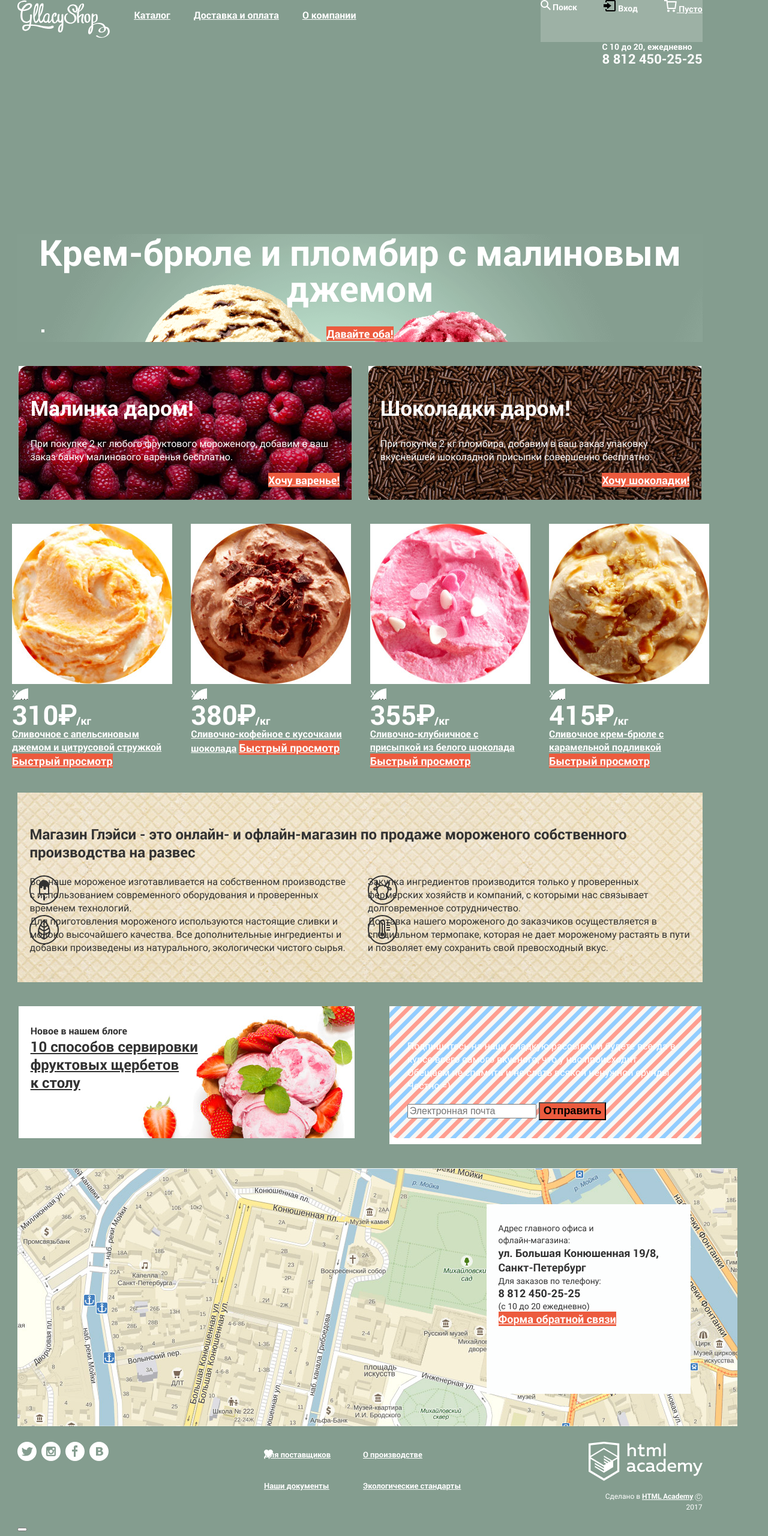
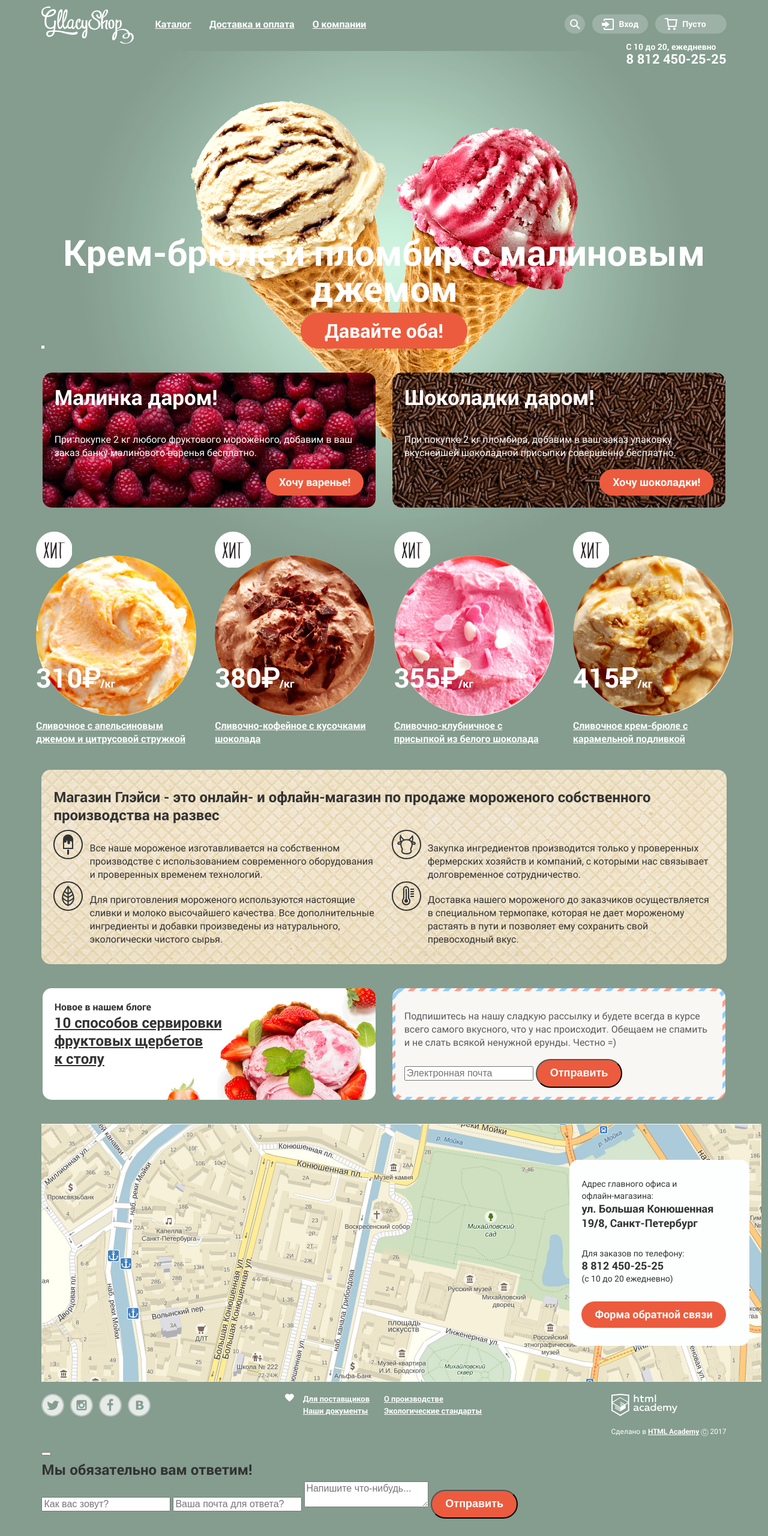
Before and after one commit to Ekaterina9106/567513-gllacy, a plain HTML site: page index.html in a window 1280 px wide. Shown: the top 2560 px of the page at 60% size. Drawn offline with Linux system fonts and the light colour scheme.

Commit message:
декоративные элементы

```diff
--- a/css/style.css
+++ b/css/style.css
@@ -6,6 +6,7 @@
     font-weight: 400;
     font-style: normal;
 }
+
 @font-face {
     font-family: "Roboto";
     src:
@@ -14,6 +15,7 @@
     font-weight: 700;
     font-style: normal;
 }
+
 @font-face {
     font-family: "Roboto";
     src:
@@ -23,21 +25,59 @@
     font-style: normal;
 }
 
+html { box-sizing: border-box; }
+*, *::before, *::after { box-sizing: inherit; }
+
 body {
     font-size: 16px;
     font-family: "Roboto", "Arial", sans-serif;
     color: #ffffff;
-    background: #849d8f;
-    line-height: 22px;
+    line-height: 1.375;
     padding-left: 2.3%;
     padding-right: 2.3%;
     min-width: 900px;
     max-width: 1200px;
-    box-sizing: border-box;
+    background-repeat: no-repeat;
+    background-position: 50% 85px;
+    background-color: #849d8f;
+    margin: auto;
+}
+
+.slide1 {
+    background-image: url("../img/slider1.png");
+    background-color: #849d8f;
+}
+
+.slide1 .slide-item1 {
+    display: block;
+}
+
+.slide2 {
+    background-image: url("../img/slider2.png");
+    background-color: #8b98a8;
+}
+
+.slide2 .slide-item2 {
+    display: block;
+}
+
+.slide3 {
+    background-image: url("../img/slider3.png");
+    background-color: #9d8b84;
+}
+
+.slide3 .slide-item3 {
+    display: block;
+}
+
+h1, h2, h3 {
+    margin: 0;
 }
 
 ul {
     list-style: none;
+    padding: 0;
+    margin: 0;
 }
 
 a {
@@ -50,10 +90,15 @@ a:hover, a:active {
     color: #ffbc9e;
 }
 
+.logo {
+    height: 60px;
+}
+
 .ice {
     font-size: 35px;
     line-height: 1.17;
     font-weight: bolder;
+    margin-bottom: 40px;
 }
 
 .shop {
@@ -61,6 +106,7 @@ a:hover, a:active {
     font-size: 24px;
     line-height: 1.25;
     font-weight: bold;
+    margin-bottom: 10px;
 }
 
 .btn {
@@ -68,14 +114,49 @@ a:hover, a:active {
     line-height: 1.33;
     background-color: #ec5b3e;
     font-weight: bolder;
+    color: #ffffff;
+    padding: 10px 22px;
+    border-radius: 45px;
+    text-decoration: none;
+    display: inline-block;
 }
 
 .btn:hover {
     background-color: #f17c64;
+    color: #ffffff;
 }
 
 .btn:active {
     background-color: #db5238;
+    color: #ffffff;
+}
+
+.btn-slider {
+    font-size: 32px;
+    line-height: 1.375;
+    padding: 8px 40px;
+    margin: auto;
+    text-decoration: none;
+    border-radius: 64px;
+}
+
+.slider {
+    text-align: center;
+    position: relative;
+    margin-bottom: 40px;
+    margin-top: 280px;
+}
+
+.slider-controls {
+    display: flex;
+    position: absolute;
+    left: 0;
+    bottom: 0;
+}
+
+.slider-controls li {
+    width: 5px;
+    height: 5px;
 }
 
 .slider-controls li:hover {
@@ -86,42 +167,51 @@ a:hover, a:active {
     background-color: #ffffff;
 }
 
-#slide1 {
-    background-image: url("../img/slider1.png");
-}
-
-#slide2 {
-    background-image: url("../img/slider2.png");
-    display: none;
-}
-
-#slide3 {
-    background-image: url("../img/slider3.png");
-    display: none;
-}
-
 .slide-item {
     font-size: 60px;
     line-height: 1;
     font-weight: bolder;
+    display: none;
+}
+
+.page-header {
+    display: flex;
+    flex-wrap: wrap;
+    margin-top: 10px;
+    align-items: center;
 }
 
 .main-menu {
     font-weight: bolder;
     line-height: 1.125;
     text-decoration: underline;
+    margin-left: 20px;
 }
 
-.main-menu a:hover {
-    background-color: #ffffff;
+.main-menu ul {
+    display: flex;
+    justify-content: space-between;
 }
 
-.main-menu a:active {
-    background-color: #ffffff;
+.main-menu-item {
+    display: inline-block;
+    padding: 7px 15px;
+    border-radius: 32px;
 }
 
-.main-menu .active {
+.main-menu-item:hover {
+    background-color: #f7f6f3;
+    color: #333333;
+}
+
+.main-menu-item:active{
+    background-color: #ededed;
+    color: #333333;
+}
+
+.main-menu-item.active {
     background-color: #d07058;
+    color: #ffffff;
 }
 
 .main-menu .sub-menu {
@@ -153,7 +243,6 @@ a:hover, a:active {
     font-size: 14px;
     line-height: 1.14;
     font-weight: bold;
-    background-color: #9db1a5;
     width: 270px;
     margin-left: auto;
     justify-content: space-between;
@@ -163,21 +252,40 @@ a:hover, a:active {
     font-size: 14px;
     font-weight: bold;
     line-height: 1.14;
-    background-color: #9db1a5;
+    background-color: rgba(255,255,255,0.2);
+    border-radius: 32px;
+    display: flex;
+    align-items: center;
+    padding: 6px 16px;
 }
 
-.user-block-btn .icon svg {
+.user-block-btn-search {
+    padding: 0px;
+    width: 34px;
+}
+
+.user-block-btn-search svg {
+    margin: auto;
+}
+
+.user-block-btn-basket {
+    padding-right: 34px;
+    text-decoration: none;
+}
+
+.user-block-btn svg {
     fill: #ffffff;
+    margin-right: 8px;
 }
 
 .user-block-btn:hover,
-.user-block-btn.active
-{
+.user-block-btn.active {
     color: #323232;
     background-color: #f8f7f4;
+    cursor: pointer;
 }
 
-.user-block-btn:hover .icon svg {
+.user-block-btn:hover svg {
     fill: #000000;
 }
 
@@ -201,7 +309,6 @@ a:hover, a:active {
 
 .pop-up {
     background-color: #f8f7f4;
-
     display: none;
 }
 
@@ -210,6 +317,12 @@ a:hover, a:active {
     font-size: 13px;
     line-height: 1.85;
     text-decoration: underline;
+}
+
+.info {
+    display: flex;
+    justify-content: flex-end;
+    width: 100%;
 }
 
 .time {
@@ -226,10 +339,20 @@ a:hover, a:active {
     display: block;
 }
 
+.offer {
+    display: flex;
+    justify-content: space-between;
+    margin-left: -2.3%;
+    margin-right: -2.3%;
+    margin-bottom: 40px;
+}
+
 .offer-raspberries {
     background-image: url("../img/rasp.jpg");
     background-color: #580214;
     background-repeat: no-repeat;
+    background-size: 100%;
+    border-radius: 15px;
     width: 100%;
     margin-right: 2.3%;
     margin-left: 2.3%;
@@ -240,32 +363,83 @@ a:hover, a:active {
     background-image: url("../img/choc.jpg");
     background-color: #63381f;
     background-repeat: no-repeat;
+    background-size: 100%;
+    border-radius: 15px;
     width: 100%;
     margin-right: 2.3%;
     padding: 20px;
 }
 
+.catalog {
+    margin-bottom: 40px;
+}
+
+.products {
+    display: flex;
+    justify-content: space-around;
+    flex-wrap: wrap;
+    margin-left: -2.3%;
+    margin-right: -2.3%;
+}
+
+.product-item {
+    width: 22.2%;
+    position: relative;
+    padding-top: 40px;
+}
+
+.product-item .product-view {
+    display: none;
+}
+
 .product-item:hover {
     background-color: rgba(255,255,255, 0.2);
+    border-radius: 5px;
+}
+
+.product-item:hover .product-view {
+    display: block;
+}
+
+.product-item > img {
+    border-radius: 50%;
 }
 
 .hit {
     background-image: url("../img/hit.svg");
+    position: absolute;
+    left: 0;
+    top: 0;
+    width: 60px;
+    height: 60px;
 }
 
 .price {
     font-size: 45px;
     line-height: 1;
     font-weight: bolder;
+    position: absolute;
+    left: 0;
+    top: 220px;
 }
 
 .price span {
     font-size: 18px;
 }
 
+.features {
+    display: flex;
+    flex-wrap: wrap;
+    padding: 0;
+    list-style: none;
+}
+
 .feature-item {
     color: #323232;
     line-height: 1.375;
+    padding: 20px 0 0 60px;
+    width: 48.85%;
+
 }
 
 .feature-icecream {
@@ -288,9 +462,22 @@ a:hover, a:active {
     background-repeat: no-repeat;
 }
 
+.features li:nth-of-type(2n) {
+    margin-left: 2.3%;
+}
+
 .about-us {
     background-image: url("../img/vaffle-pattern.jpg");
     padding: 30px 20px;
+    margin-bottom: 40px;
+    border-radius: 15px;
+}
+
+.block {
+    display: flex;
+    justify-content: space-between;
+    margin-left: -2.3%;
+    margin-right: -2.3%;
     margin-bottom: 40px;
 }
 
@@ -300,10 +487,11 @@ a:hover, a:active {
     font-weight: bold;
     background-image: url("../img/straw.jpg");
     background-repeat: no-repeat;
+    border-radius: 15px;
     width: 100%;
     margin-right: 2.3%;
     margin-left: 2.3%;
-    padding: 30px 110px 85px 20px;
+    padding: 20px;
 }
 
 .link {
@@ -318,15 +506,39 @@ a:hover, a:active {
     background-image: url("../img/bg-post.svg");
     background-color: #ffffff;
     background-repeat: no-repeat;
+    border-radius: 15px;
     width: 100%;
     margin-right: 2.3%;
-    padding: 40px 30px;
+    padding: 20px;
+    position: relative;
 }
 
-.newsletter::after {
+.newsletter::before {
     color: #5a5a5a;
     line-height: 1.375;
     background-color: #f8f7f4;
+    position: absolute;
+    content: "";
+    top: 5px;
+    right: 5px;
+    bottom: 5px;
+    left: 5px;
+    border-radius: 15px;
+}
+
+.newsletter p {
+    color: #5a5a5a;
+}
+
+.newsletter > * {
+    position: relative;
+    z-index: 1;
+}
+
+.map {
+    position: relative;
+    width: 1200px;
+    height: 430px;
 }
 
 .contacts {
@@ -340,6 +552,7 @@ a:hover, a:active {
     bottom: 60px;
     width: 300px;
     padding: 30px 20px;
+    border-radius: 15px;
 }
 
 .adress {
@@ -347,6 +560,7 @@ a:hover, a:active {
     font-size: 18px;
     line-height: 1.33;
     font-weight: bolder;
+    padding-bottom: 28px;
 }
 
 .contacts span {
@@ -354,6 +568,61 @@ a:hover, a:active {
     display: block;
     line-height: 1.22;
     font-weight: bolder;
+}
+
+.feedback-btn {
+    margin-top: 28px;
+}
+
+.page-footer {
+    display: flex;
+    justify-content: space-between;
+    margin-top: 20px;
+}
+
+.social {
+    display: flex;
+    justify-content: space-between;
+}
+
+.social-item {
+    display: block;
+    width: 38px;
+    height: 38px;
+    background-repeat: no-repeat;
+    opacity: 0.8;
+    border: 2px solid rgba(255,255,255,0.5);
+    border-radius: 50%;
+    background-size: 100%;
+    margin-right: 10px;
+}
+
+.social-item:hover {
+    opacity: 1;
+}
+
+.footer-links {
+    display: flex;
+    font-size: 13px;
+    line-height: 1.38;
+    text-decoration: underline;
+    flex-wrap: wrap;
+    width: 330px;
+    height: 40px;
+}
+
+.footer-links .love {
+    font-weight: bolder;
+    background-image: url("../img/heart.svg");
+    background-repeat: no-repeat;
+}
+.footer-links li {
+    width: 50%;
+
+}
+
+.footer-links li:nth-of-type(2n-1) {
+    padding-left: 30px;
 }
 
 a.social {
@@ -384,26 +653,16 @@ a.social:active {
     background-image: url("../img/fb.svg");
 }
 
-.footer-links {
-    display: flex;
-    font-size: 13px;
-    line-height: 1.38;
-    text-decoration: underline;
-    flex-wrap: wrap;
-    width: 330px;
-}
-
-.footer-links .love {
-    font-weight: bolder;
-    background-image: url("../img/heart.svg");
-    background-repeat: no-repeat;
-}
-
 .copyright {
     font-size: 12px;
     line-height: 1.5;
-    width: 190px;
-    text-align: right;
+    width: 192px;
+    text-align: left;
+}
+
+.htmlacademy-logo {
+    display: inline-block;
+    width: 110px;
 }
 
 .modal h3 {
@@ -419,11 +678,16 @@ a.social:active {
     display: flex;
 }
 
+.breadcrumbs li {
+    padding-right: 20px;
+}
+
 .filter fieldset {
     line-height: 1.125;
     font-weight: bold;
-    background-color: #a9bab0;
-    box-sizing: border-box;
+    border: none;
+    padding-left: 0;
+    padding-right: 0;
 }
 
 .filter legend {
@@ -435,11 +699,26 @@ a.social:active {
 .filter select {
     background-image: url("../img/select-arrow.svg");
     background-repeat: no-repeat;
+    color: #ffffff;
 }
 
-.filter select:active {
+.filter select:hover {
     color: #323232;
-    background-color: #ffffff;
+    background-color: rgba(255,255,255,0.2);
+}
+
+.filter label {
+    display: flex;
+    align-items: center;
+}
+
+.background {
+    background-color: rgba(255,255,255,0.2);
+    height: 36px;
+    border-radius: 36px;
+    display: flex;
+    align-items: center;
+    justify-content: space-around;
 }
 
 .icon-checkbox {
@@ -452,6 +731,11 @@ a.social:active {
 
 .switcher + label .icon {
     opacity: 0.8;
+    width: 25px;
+    height: 25px;
+    display: inline-block;
+    background-repeat: no-repeat;
+    margin-right: 12px;
 }
 
 .switcher + label:hover .icon {
@@ -470,11 +754,22 @@ a.social:active {
     background-image: url("../img/radio-on.svg");
 }
 
+.filter {
+    display: flex;
+    flex-wrap: wrap;
+    width: 860px;
+    justify-content: space-between;
+}
+
 .filter-btn {
     line-height: 1.125;
     font-weight: bold;
     background-color: #a6b7ad;
     width: 145px;
+    height: 36px;
+    border: 2px solid #ffffff;
+    border-radius: 36px;
+    align-self: flex-end;
 }
 
 .filter-btn:hover {
@@ -486,16 +781,26 @@ a.social:active {
 }
 
 .page-item {
-    line-height: 1.125;
     font-weight: bold;
+    width: 26px;
+    height: 26px;
+    border-radius: 50%;
+    display: inline-block;
+    text-align: center;
+    line-height: 26px;
+    background-repeat: no-repeat;
+    background-position: center center;
+    text-decoration: none;
 }
 
 .page-item:hover {
+    color: #ffffff;
     background-color: rgba(255,255,255, 0.2);
 }
 
 .page-item.prev {
     background-image: url("../img/icon-right-small.svg");
+    transform: rotate(180deg);
 }
 
 .page-item.next {
@@ -508,37 +813,6 @@ a.social:active {
     background-color: #ffffff;
 }
 
-.page-header {
-    display: flex;
-    flex-wrap: wrap;
-    margin-bottom: 280px;
-}
-
-.main-menu ul {
-    display: flex;
-    width: 370px;
-    justify-content: space-between;
-}
-
-.info {
-    display: flex;
-    justify-content: flex-end;
-    width: 100%;
-}
-
-.slider {
-    text-align: center;
-    position: relative;
-    margin-bottom: 40px;
-}
-
-.slider-controls {
-    display: flex;
-    position: absolute;
-    left: 0;
-    bottom: 0;
-}
-
 .visually-hidden {
     position: absolute;
     clip: rect(0 0 0 0);
@@ -547,94 +821,8 @@ a.social:active {
     margin: -1px;
 }
 
-.slider-controls li {
-    width: 5px;
-    height: 5px;
-}
-
-.offer {
-    display: flex;
-    justify-content: space-between;
-    margin-left: -2.3%;
-    margin-right: -2.3%;
-    margin-bottom: 40px;
-}
-
 .align-right {
     text-align: right;
-}
-
-.products {
-    display: flex;
-    justify-content: space-around;
-    flex-wrap: wrap;
-    margin-left: -2.3%;
-    margin-right: -2.3%;
-}
-
-.product-item {
-    width: 22.2%;
-}
-
-.features {
-    display: flex;
-    flex-wrap: wrap;
-    padding: 0;
-    list-style: none;
-}
-
-.feature-item {
-    width: 48.85%;
-}
-
-.features li:nth-of-type(2n) {
-    margin-left: 2.3%;
-}
-
-.block {
-    display: flex;
-    justify-content: space-between;
-    margin-left: -2.3%;
-    margin-right: -2.3%;
-    margin-bottom: 40px;
-}
-
-.map {
-    position: relative;
-}
-
-.page-footer {
-    display: flex;
-    justify-content: space-between;
-    margin-top: 20px;
-}
-
-.social-item {
-    display: block;
-    width: 40px;
-    height: 40px;
-    background-repeat: no-repeat;
-}
-
-.social {
-    display: flex;
-    justify-content: space-between;
-}
-
-.footer-links li {
-    width: 50%;
-}
-
-.breadcrumbs li {
-    padding-right: 20px;
-}
-
-.filter {
-    display: flex;
-    flex-wrap: wrap;
-    width: 860px;
-    justify-content: space-between;
-    margin-bottom: 40px;
 }
 
 .sort {
@@ -658,9 +846,6 @@ a.social:active {
 }
 
 .paginator {
-    text-align: right;
+    display: flex;
+    justify-content: flex-end;
 }
-
-.catalog {
-    margin-bottom: 40px;
-}
--- a/index.html
+++ b/index.html
@@ -8,7 +8,7 @@
     <link href="css/style.css" type="text/css" rel="stylesheet">
 </head>
 
-<body>
+<body class="slide1">
     <header class="page-header">
         <div class="logo">
             <img class="logo-img" src="img/logo.svg" alt="Логотип">
@@ -16,7 +16,7 @@
         <nav class="main-menu">
             <ul>
                 <li>
-                    <a href="#">Каталог</a>
+                    <a href="#" class="main-menu-item">Каталог</a>
                     <ul class="sub-menu">
                         <li>
                             <a class="new" href="#">Новинки</a>
@@ -36,28 +36,24 @@
                     </ul>
                 </li>
                 <li>
-                    <a href="#">Доставка и оплата</a>
+                    <a href="#" class="main-menu-item">Доставка и оплата</a>
                 </li>
                 <li>
-                    <a href="#">О компании</a>
+                    <a href="#" class="main-menu-item">О компании</a>
                 </li>
             </ul>
         </nav>
         <div class="user-block">
-            <div class="user-block-btn">
-                <span class="icon">
-                    <svg xmlns="http://www.w3.org/2000/svg" xmlns:xlink="http://www.w3.org/1999/xlink" width="17" height="17" viewBox="0 0 17 17"><path fill="#fff" d="M16.958 15.527L11.75 10.32A6.455 6.455 0 0 0 13 6.5 6.5 6.5 0 1 0 6.5 13a6.465 6.465 0 0 0 3.839-1.263l5.205 5.204 1.414-1.414zM6.5 11C4.019 11 2 8.981 2 6.5S4.019 2 6.5 2 11 4.019 11 6.5 8.981 11 6.5 11z"/></svg>
-                </span>
-                Поиск
+            <div class="user-block-btn user-block-btn-search">
+                <svg xmlns="http://www.w3.org/2000/svg" xmlns:xlink="http://www.w3.org/1999/xlink" width="17" height="17" viewBox="0 0 17 17"><path d="M16.958 15.527L11.75 10.32A6.455 6.455 0 0 0 13 6.5 6.5 6.5 0 1 0 6.5 13a6.465 6.465 0 0 0 3.839-1.263l5.205 5.204 1.414-1.414zM6.5 11C4.019 11 2 8.981 2 6.5S4.019 2 6.5 2 11 4.019 11 6.5 8.981 11 6.5 11z"/></svg>
+                <span class="visually-hidden">Поиск</span>
                 <form class="pop-up search-pop-up" method="post">
                     <label for="search" class="visually-hidden">Поиск</label>
                     <input class="input" type="search" name="search" id="search" placeholder="Что ищем?">
                 </form>
             </div>
             <div class="user-block-btn">
-                <span class="icon">
-                    <svg xmlns="http://www.w3.org/2000/svg" xmlns:xlink="http://www.w3.org/1999/xlink" width="21" height="19" viewBox="0 0 21 19"><g fill="#000"><path d="M6 14.875L12.917 9.5 6 4.125v2.917H-.042v4.917H6z"/><path d="M18 0H5C3.9 0 3 .9 3 2v2h2V2h13v15H5v-2H3v2c0 1.1.9 2 2 2h13c1.1 0 2-.9 2-2V2c0-1.1-.9-2-2-2z"/></g></svg>
-                </span>
+                <svg xmlns="http://www.w3.org/2000/svg" xmlns:xlink="http://www.w3.org/1999/xlink" width="21" height="19" viewBox="0 0 21 19"><path d="M6 14.875L12.917 9.5 6 4.125v2.917H-.042v4.917H6z"/><path d="M18 0H5C3.9 0 3 .9 3 2v2h2V2h13v15H5v-2H3v2c0 1.1.9 2 2 2h13c1.1 0 2-.9 2-2V2c0-1.1-.9-2-2-2z"/></svg>
                 Вход
                 <div class="pop-up login-pop-up">
                     <form action="#" method="post">
@@ -71,10 +67,8 @@
                     </form>
                 </div>
             </div>
-            <a class="user-block-btn" href="#">
-                <span class="icon">
-                    <svg xmlns="http://www.w3.org/2000/svg" width="21" height="20" viewBox="0 0 21 20"><g fill="#FFF"><path d="M5.657 2.031L5.422 0H0v2h3.64l1.5 13h13.988l1.699-12.969H5.657zM17.372 13H6.922L5.888 4.031h12.66L17.372 13z"/><circle cx="6.984" cy="18" r="2"/><circle cx="15.984" cy="18" r="2"/></g></svg>
-                </span>
+            <a class="user-block-btn user-block-btn-basket" href="#">
+                <svg xmlns="http://www.w3.org/2000/svg" width="21" height="20" viewBox="0 0 21 20"><path d="M5.657 2.031L5.422 0H0v2h3.64l1.5 13h13.988l1.699-12.969H5.657zM17.372 13H6.922L5.888 4.031h12.66L17.372 13z"/><circle cx="6.984" cy="18" r="2"/><circle cx="15.984" cy="18" r="2"/></svg>
                 Пусто
             </a>
         </div>
@@ -86,15 +80,15 @@
         </div>
     </header>
     <div class="slider">
-        <div class="slide-item" id="slide1">
+        <div class="slide-item slide-item1">
             <div class="slider-title">Крем-брюле и пломбир с малиновым джемом</div>
             <a class="btn btn-slider" href="#">Давайте оба!</a>
         </div>
-        <div class="slide-item" id="slide2">
+        <div class="slide-item slide-item2">
             <div class="slider-title">Шоколадный пломбир и лимонный сорбет</div>
             <a class="btn btn-slider" href="#">Давайте оба!</a>
         </div>
-        <div class="slide-item" id="slide3">
+        <div class="slide-item slide-item3">
             <div class="slider-title">Пломбир с помадкой и клубничный щербет</div>
             <a class="btn btn-slider" href="#">Давайте оба!</a>
         </div>
@@ -126,7 +120,9 @@
             <div class="products">
                 <article class="product-item">
                     <img src="img/1.jpg" width="267" height="267" alt="Сливочное с апельсиновым джемом и цитрусовой стружкой">
-                    <span class="hit">Хит</span>
+                    <span class="hit">
+                        <span class="visually-hidden">Хит</span>
+                    </span>
                     <div class="price">
                         310₽<span>/кг</span>
                     </div>
@@ -135,7 +131,9 @@
                 </article>
                 <article class="product-item">
                     <img src="img/2.jpg" width="267" height="267" alt="Сливочно-кофейное с кусочками шоколада">
-                    <span class="hit">Хит</span>
+                    <span class="hit">
+                        <span class="visually-hidden">Хит</span>
+                    </span>
                     <div class="price">
                         380₽<span>/кг</span>
                     </div>
@@ -144,7 +142,9 @@
                 </article>
                 <article class="product-item">
                     <img src="img/3.jpg" width="267" height="267" alt="Сливочно-клубничное с присыпкой из белого шоколада">
-                    <span class="hit">Хит</span>
+                    <span class="hit">
+                        <span class="visually-hidden">Хит</span>
+                    </span>
                     <div class="price">
                         355₽<span>/кг</span>
                     </div>
@@ -153,7 +153,9 @@
                 </article>
                 <article class="product-item">
                     <img src="img/4.jpg" width="267" height="267" alt="Сливочное крем-брюле с карамельной подливкой">
-                    <span class="hit">Хит</span>
+                    <span class="hit">
+                        <span class="visually-hidden">Хит</span>
+                    </span>
                     <div class="price">
                         415₽<span>/кг</span>
                     </div>
```
Also changed, not shown: catalog.html (+17 -14 lines).
